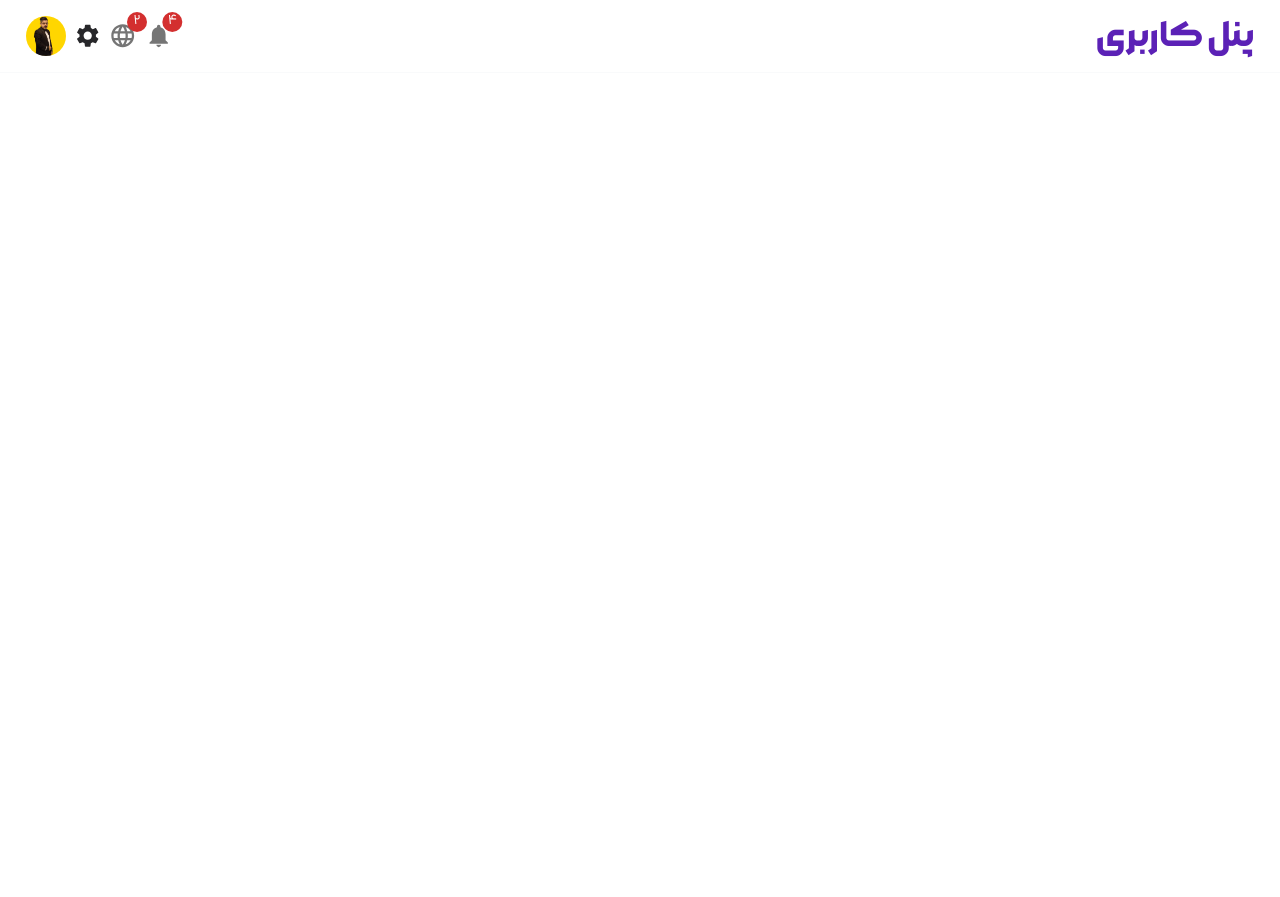
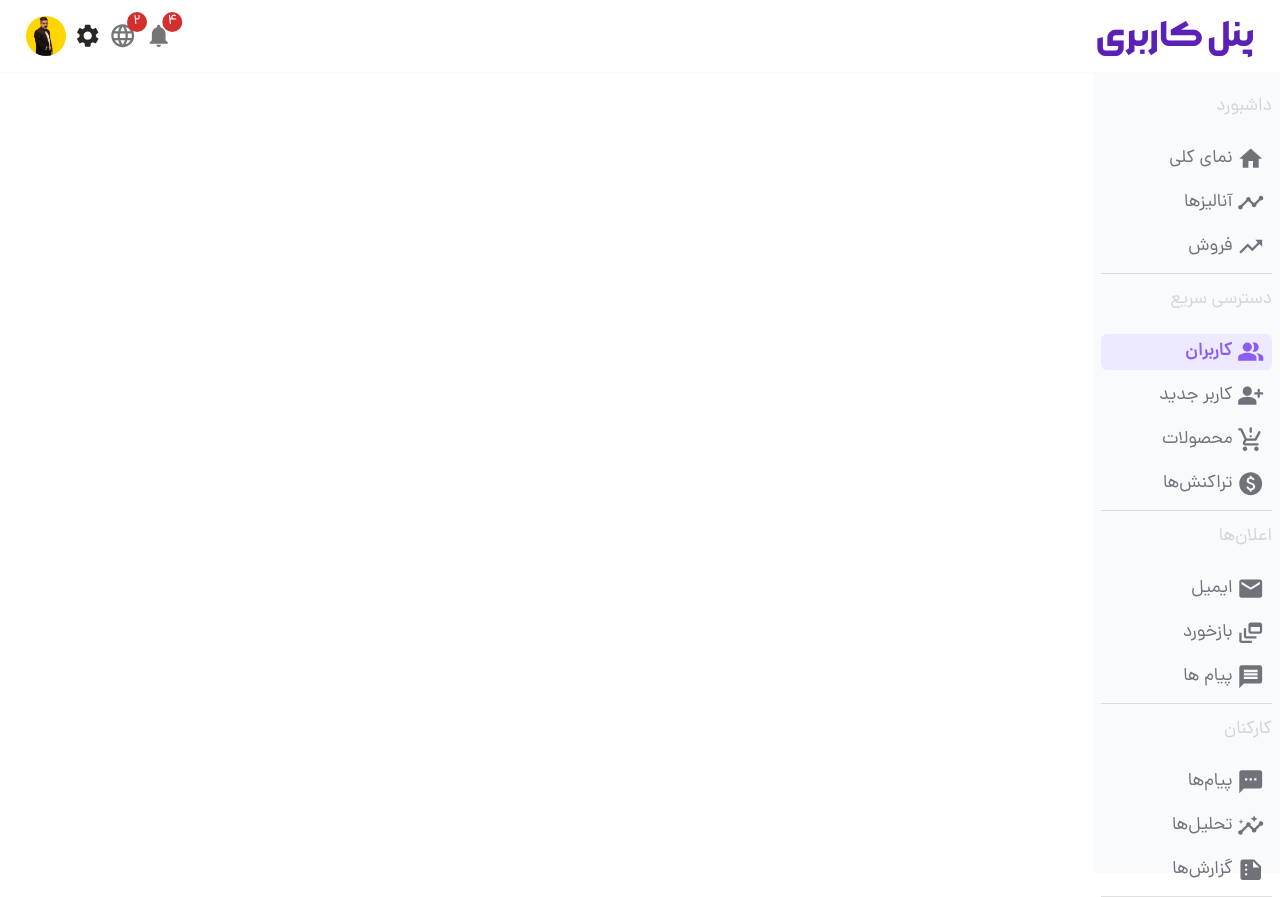
Before and after one commit to Ghorbani-Dev1985/AdminPanel, a React (Vite) app: page /users in a window 1280 px wide. Before the commit the page ends 800 px from the top, so only its background shows below. Built offline with nearby package versions, Linux system fonts and the light colour scheme.

Commit message:
feat:develop Sidebar component

```diff
--- a/src/App.jsx
+++ b/src/App.jsx
@@ -3,6 +3,7 @@ import { Toaster } from 'react-hot-toast'
 import routes from './Routes'
 import { useRoutes } from 'react-router-dom'
 import Header from './Components/Header/Header'
+import Sidebar from './Components/Sidebar/Sidebar'
 
 function App() {
   let router = useRoutes(routes)
@@ -11,7 +12,12 @@ function App() {
     <>
      <Toaster />
      <Header />
-      {router}
+     <main className=''>
+        <div className='grid grid-cols-12 gap-8'>
+         <div className='col-span-2'><Sidebar /></div>
+         <div className='col-span-10'>{router}</div>
+        </div>
+     </main>
     </>
   )
 }
--- /dev/null
+++ b/src/Components/Sidebar/Sidebar.jsx
@@ -0,0 +1,147 @@
+import { Box, Divider } from '@mui/material'
+import React from 'react'
+import { NavLink } from 'react-router-dom'
+import HomeIcon from '@mui/icons-material/Home';
+import TimelineIcon from '@mui/icons-material/Timeline';
+import TrendingUpIcon from '@mui/icons-material/TrendingUp';
+import PeopleAltIcon from '@mui/icons-material/PeopleAlt';
+import PersonAddAltRoundedIcon from '@mui/icons-material/PersonAddAltRounded';
+import ProductionQuantityLimitsRoundedIcon from '@mui/icons-material/ProductionQuantityLimitsRounded';
+import PaidRoundedIcon from '@mui/icons-material/PaidRounded';
+import EmailIcon from '@mui/icons-material/Email';
+import DynamicFeedIcon from '@mui/icons-material/DynamicFeed';
+import MessageIcon from '@mui/icons-material/Message';
+import TextsmsIcon from '@mui/icons-material/Textsms';
+import InsightsIcon from '@mui/icons-material/Insights';
+import SummarizeIcon from '@mui/icons-material/Summarize';
+
+let DashboardLinks = [
+    {
+        id: 1,
+        to: "/",
+        linkText: "نمای کلی",
+        linkIcon: <HomeIcon />,
+    },
+    {
+        id: 2,
+        to: "/d",
+        linkText: " آنالیزها",
+        linkIcon: <TimelineIcon />,
+    },
+    {
+        id: 3,
+        to: "/d",
+        linkText: " فروش‌",
+        linkIcon: <TrendingUpIcon />,
+    }
+]
+
+let QuickMenuLinks = [
+    {
+        id: 1,
+        to: "/users",
+        linkText: " کاربران",
+        linkIcon: <PeopleAltIcon />,
+    },
+    {
+        id: 2,
+        to: "/newUser",
+        linkText: " کاربر جدید",
+        linkIcon: <PersonAddAltRoundedIcon />,
+    },
+    {
+        id: 3,
+        to: "/products",
+        linkText: " محصولات",
+        linkIcon: <ProductionQuantityLimitsRoundedIcon />,
+    },
+    {
+        id: 4,
+        to: "/r",
+        linkText: " تراکنش‌ها",
+        linkIcon: <PaidRoundedIcon />,
+    }
+]
+
+
+let NotificationLinks = [
+    {
+        id: 1,
+        to: "/s",
+        linkText: " ایمیل",
+        linkIcon: <EmailIcon />,
+    },
+    {
+        id: 2,
+        to: "/d",
+        linkText: "  بازخورد",
+        linkIcon: <DynamicFeedIcon />,
+    },
+    {
+        id: 3,
+        to: "/d",
+        linkText: " پیام ها",
+        linkIcon: <MessageIcon />,
+    },
+]
+
+let StaffLinks = [
+    {
+        id: 1,
+        to: "/s",
+        linkText: " پیام‌ها",
+        linkIcon: <TextsmsIcon />,
+    },
+    {
+        id: 2,
+        to: "/d",
+        linkText: "  تحلیل‌ها",
+        linkIcon: <InsightsIcon />,
+    },
+    {
+        id: 3,
+        to: "/d",
+        linkText: " گزارش‌ها",
+        linkIcon: <SummarizeIcon />,
+    },
+]
+function Sidebar() {
+  return (
+    <aside className='sticky top-14 bg-gray-50 p-2 h-[calc(100vh-50px)] min-h-screen'>
+       {/* Dashboard */}
+          <NavItemSection sectionTitle="داشبورد" linkArrayName={DashboardLinks}/>
+        {/* Quick Menu */}
+        <NavItemSection sectionTitle="دسترسی سریع" linkArrayName={QuickMenuLinks}/>
+          {/* Notifications */}
+          <NavItemSection sectionTitle=" اعلان‌ها" linkArrayName={NotificationLinks}/>
+          {/* Staff */}
+          <NavItemSection sectionTitle=" کارکنان" linkArrayName={StaffLinks}/>
+    </aside>
+  )
+}
+
+export default Sidebar
+
+const NavItemSection = ({sectionTitle , linkArrayName}) => {
+    return(
+     <Box className="flex flex-col gap-2">
+        <p className='text-gray-300 my-3'>{sectionTitle}</p>
+        {
+        linkArrayName.map(({id , to , linkText , linkIcon}) => {
+        return (
+            <React.Fragment key={id}>
+            <NavLink to={to} className={({isActive}) => ["flex items-center gap-1 w-full py-1 px-2 rounded-md" , isActive ? "bg-violet-100 font-DanaBold text-violet-500" : "bg-transparent font-Dana text-zinc-500" ].join(" ")}>
+           {linkIcon}
+            <span>  {linkText}</span>
+        </NavLink>
+            </React.Fragment>
+        )
+        })
+
+        }
+        <Divider />
+       </Box>
+    )
+}
+
+export {NavItemSection};
```
